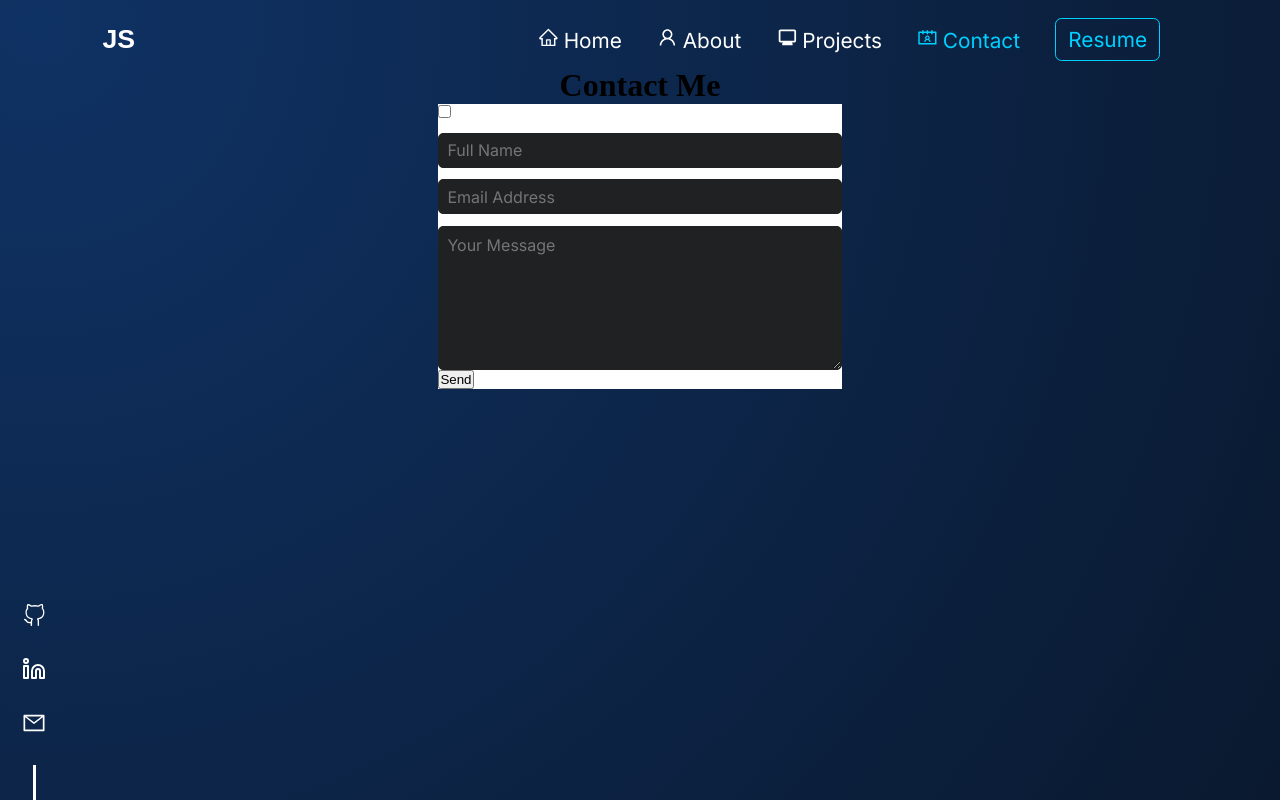
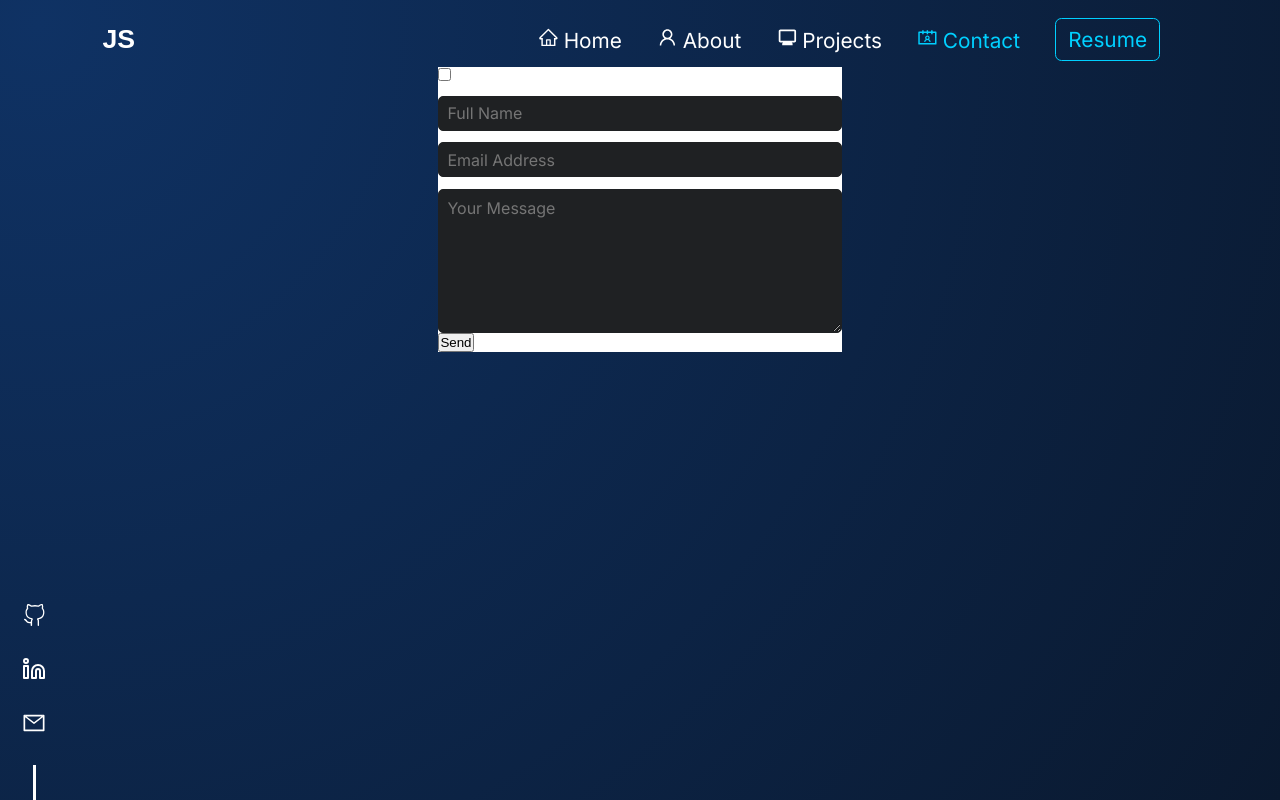
Before and after one commit to JSchoonbrood/Portfolio, a React (Create React App) app: page /contact in a window 1280 px wide. Built offline with nearby package versions, Linux system fonts and the light colour scheme.

Commit message:
Removed temporary code

```diff
--- a/src/components/contact/index.tsx
+++ b/src/components/contact/index.tsx
@@ -5,9 +5,6 @@ import "./contact.scss";
 const Contact = () => {
 	return (
     <div className="page">
-      <div className="title">
-        <h1>Contact Me</h1>
-      </div>
       <Form />
     </div>
   );
```
